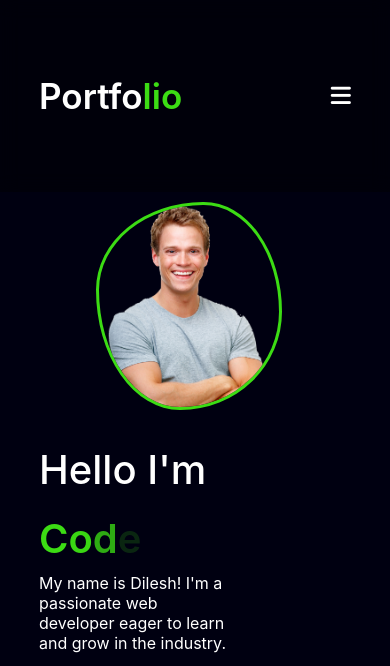
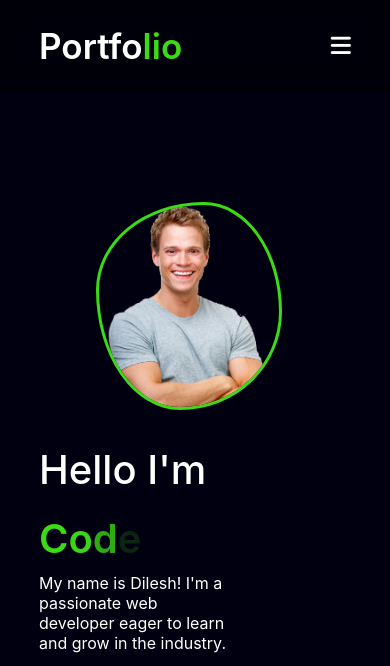
Before and after one commit to Dilesh333/portfolio1, a plain HTML site: page index.html in a window 390 px wide. Shown: the top 666 px of the page. Drawn offline with nearby package versions, Linux system fonts and the light colour scheme.

Commit message:
nav responsive change

```diff
--- a/style.css
+++ b/style.css
@@ -586,5 +586,9 @@ border: 1px solid rgb(60, 220, 20);
 .contact form textarea{
     font-size: 0.8rem;
     padding: 1rem;
+    }
+    header{
+        padding: 1rem 10%;
+        position: fixed;
+    }
 }
-}
```
